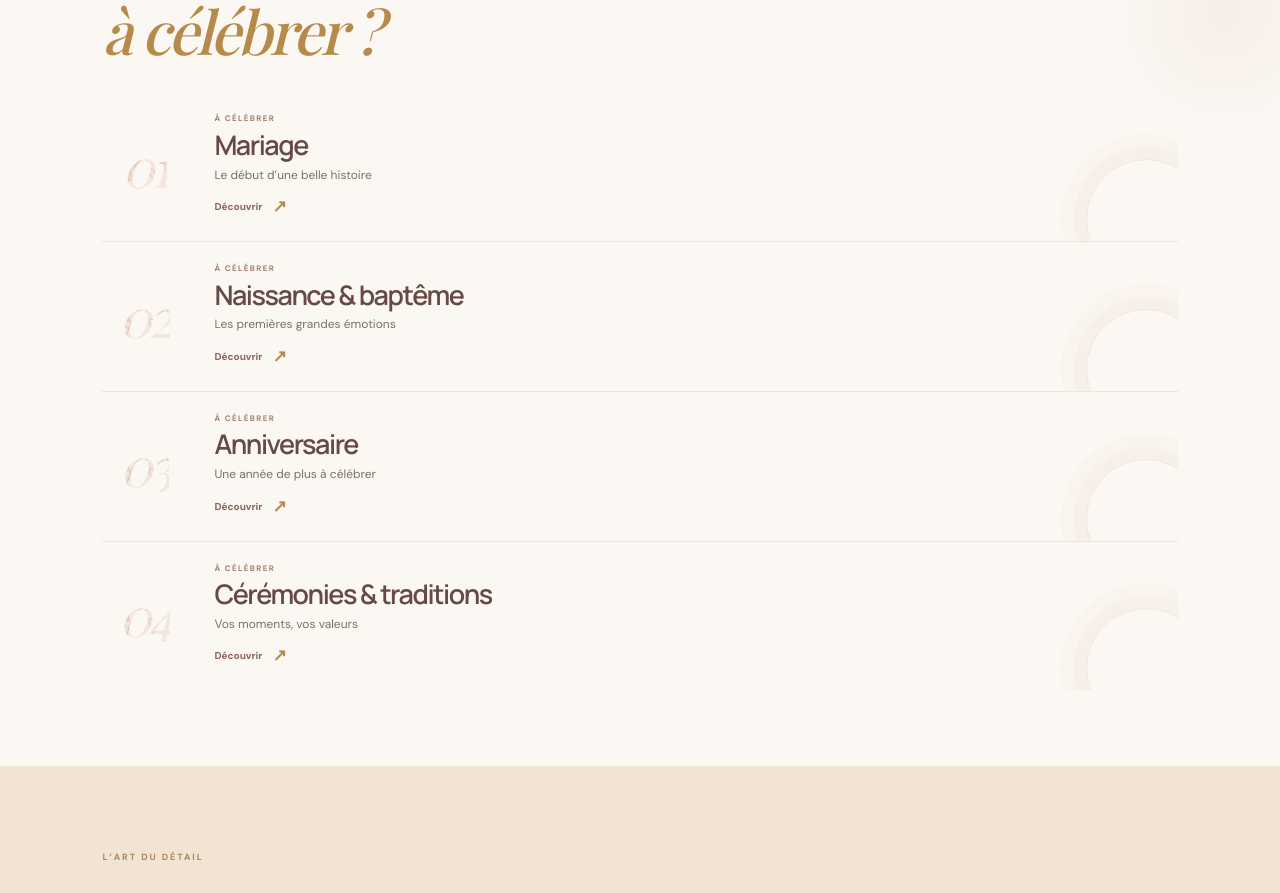
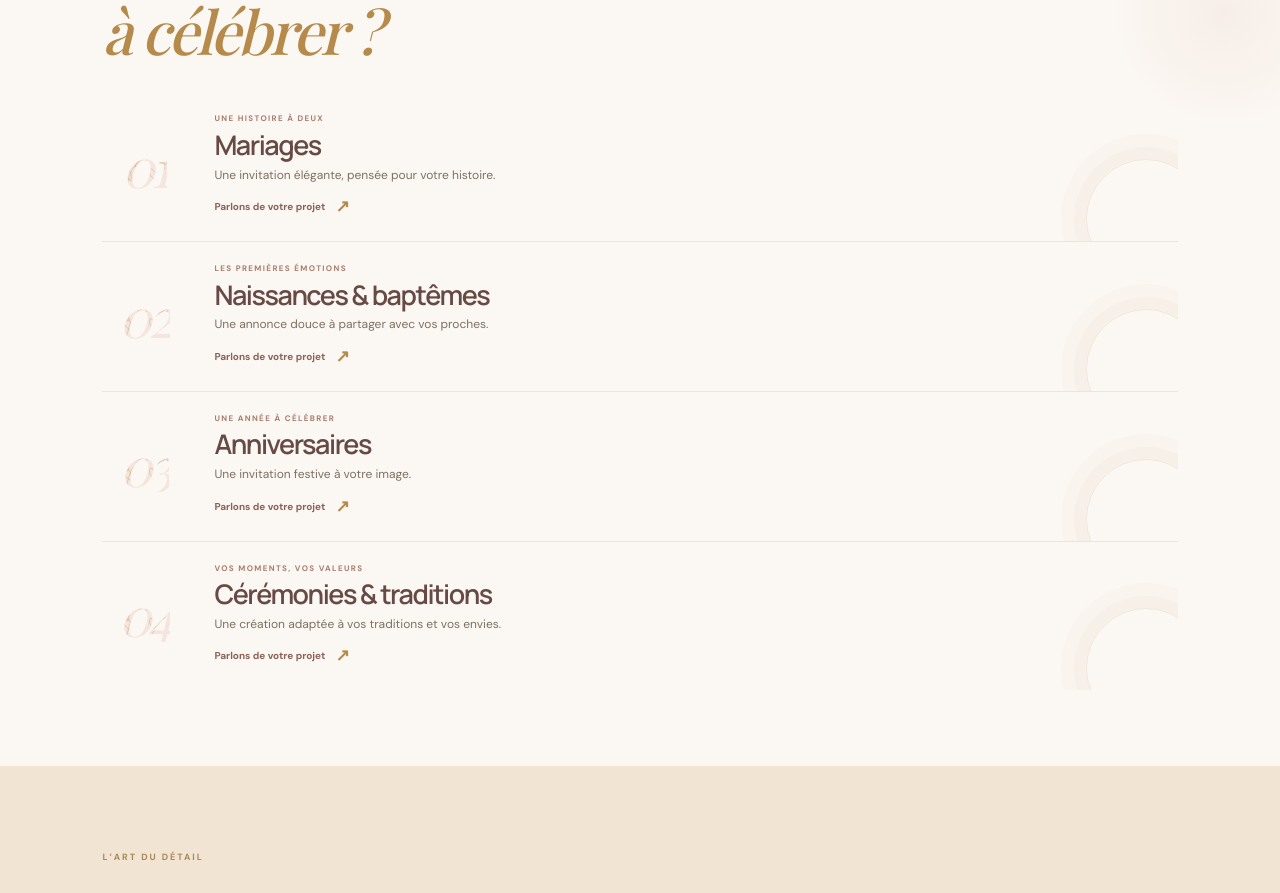
Before and after one commit to chirelhalioua/C-by-C, a Nuxt app: page / in a window 1280 px wide. Shown: the part 1573-2466 px from the top of the page. Built offline with nearby package versions, Linux system fonts and the light colour scheme; a web font is replaced by a local one.

Commit message:
Match homepage occasion cards to occasions page with shorter descriptions

```diff
--- a/pages/index.vue
+++ b/pages/index.vue
@@ -3,10 +3,10 @@ const menuOpen = ref(false)
 const invitationRevealed = ref(false)
 const closeMenu = () => { menuOpen.value = false }
 const occasions = [
-  { number: '01', name: 'Mariage', detail: 'Le début d’une belle histoire' },
-  { number: '02', name: 'Naissance & baptême', detail: 'Les premières grandes émotions' },
-  {number: '03', name: 'Anniversaire', detail: 'Une année de plus à célébrer' },
-  { number: '04', name: 'Cérémonies & traditions', detail: 'Vos moments, vos valeurs' }
+  { number: '01', name: 'Mariages', eyebrow: 'UNE HISTOIRE À DEUX', detail: 'Une invitation élégante, pensée pour votre histoire.' },
+  { number: '02', name: 'Naissances & baptêmes', eyebrow: 'LES PREMIÈRES ÉMOTIONS', detail: 'Une annonce douce à partager avec vos proches.' },
+  { number: '03', name: 'Anniversaires', eyebrow: 'UNE ANNÉE À CÉLÉBRER', detail: 'Une invitation festive à votre image.' },
+  { number: '04', name: 'Cérémonies & traditions', eyebrow: 'VOS MOMENTS, VOS VALEURS', detail: 'Une création adaptée à vos traditions et vos envies.' }
 ]
 const steps = [
   { number: '01', title: 'Vous me racontez', text: 'Votre événement, vos envies, les détails qui comptent. On commence par une conversation.' },
@@ -101,10 +101,10 @@ const steps = [
         <div class="occasion-grid occasion-word-garden occasion-word-garden-home">
           <a v-for="(occasion, index) in occasions" :key="occasion.number" class="occasion-word-item" :class="'occasion-word-item-' + (index + 1)" href="/occasions">
             <span class="occasion-word-number">{{ occasion.number }}</span>
-            <span class="occasion-word-eyebrow">À CÉLÉBRER</span>
+            <span class="occasion-word-eyebrow">{{ occasion.eyebrow }}</span>
             <h3>{{ occasion.name }}</h3>
             <p>{{ occasion.detail }}</p>
-            <span class="occasion-word-link">Découvrir <span aria-hidden="true">↗</span></span>
+            <span class="occasion-word-link">Parlons de votre projet <span aria-hidden="true">↗</span></span>
           </a>
         </div></section>
 
```
